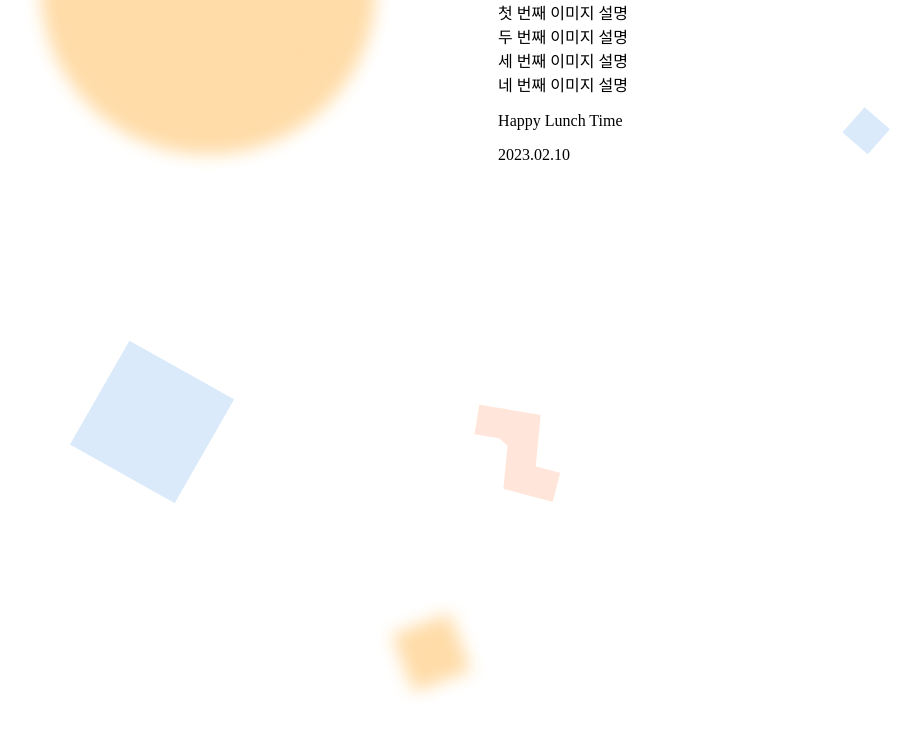
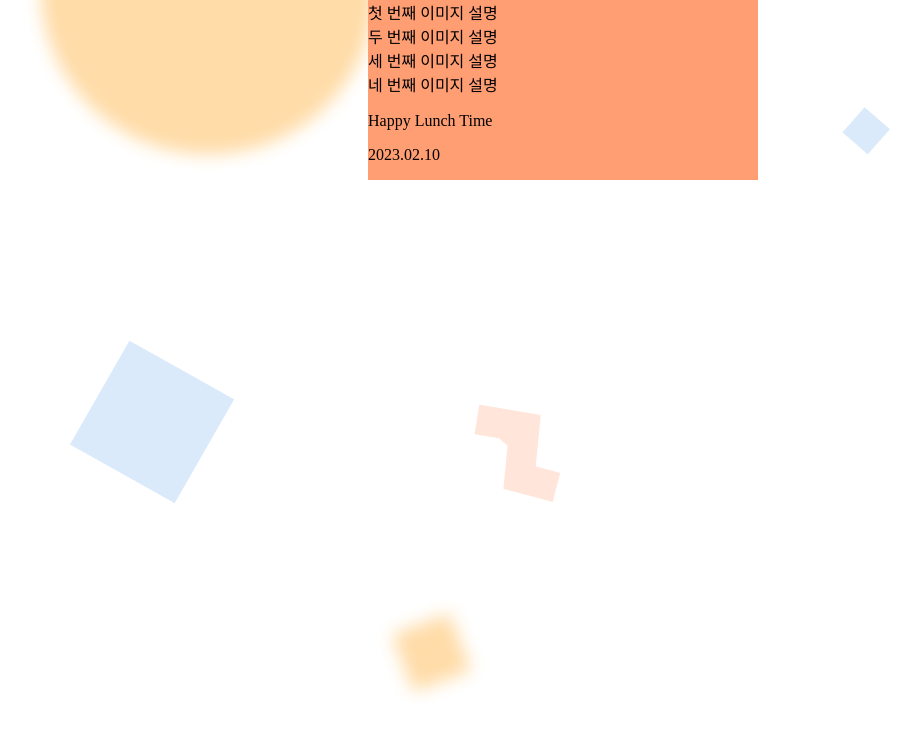
Before and after one commit to yumdari/coding_4_cut, a plain HTML site: page index.html in a window 1280 px wide. Shown: the whole page, without its empty margins (77-998 px from the left). Drawn offline with Linux system fonts and the light colour scheme; a web font is replaced by a local one.

Commit message:
main area(div) styling - container class

```diff
--- a/index.html
+++ b/index.html
@@ -8,19 +8,25 @@
     <style>
        /* 이서윤체 폰트 적용을 위한 코드 */
        @font-face {
-        font-family: "LeeSeoyun";
-        src: url("https://cdn.jsdelivr.net/gh/projectnoonnu/noonfonts_2202-2@1.0/LeeSeoyun.woff")
+        font-family : "LeeSeoyun";
+        src : url("https://cdn.jsdelivr.net/gh/projectnoonnu/noonfonts_2202-2@1.0/LeeSeoyun.woff")
           format("woff");
-        font-weight: normal;
-        font-style: normal;
+        font-weight : normal;
+        font-style : normal;
       }
         /* body태그 자체에 css 요소 부여 */
         body {
             font-family: "LeeSeoyun";
-            margin: 0;
-            display: flex;
-            justify-content: center;
-            background-image: url("./background.png");
+            margin : 0;
+            display : flex;
+            justify-content : center;
+            background-image : url("./background.png");
+        }
+        /* 너비는 390픽셀이구, 배경색이 좀 필요하고 부모(body) 높이 전체를 쓸거야 */
+        .container {
+            width : 390px;
+            background-color : #ff9d73;
+            height : 100%;
         }
     </style>
 </head>
```
